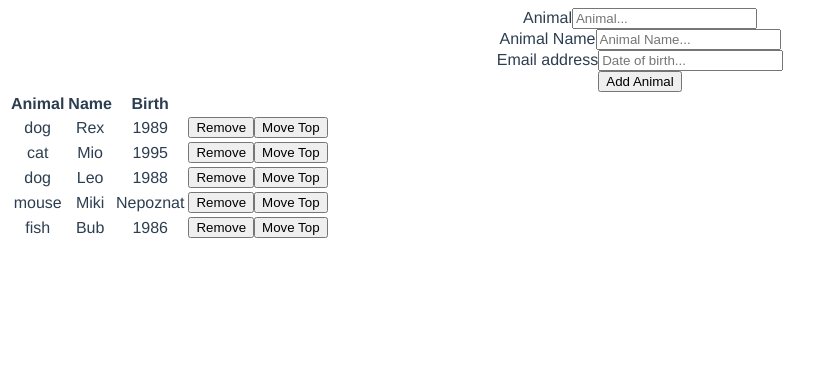
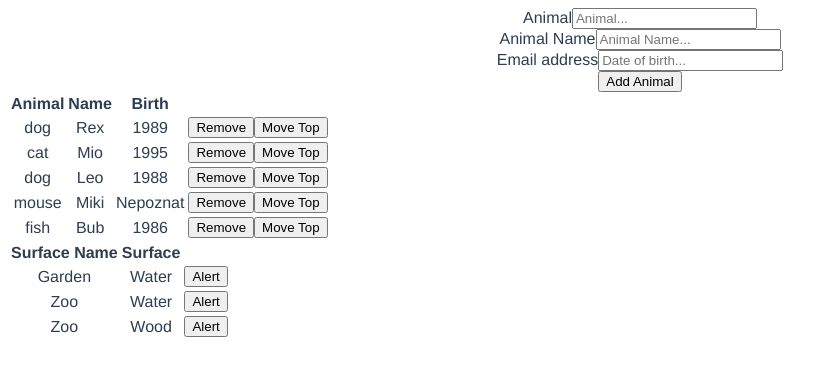
Before and after one commit to BSvetlana/zoo, a Vue app: page / in a window 1280 px wide. Shown: the top 376 px of the page, without its empty margins (0-835 px from the left). Built offline with nearby package versions, Linux system fonts and the light colour scheme; the HTML template or start-up script is replaced by a standard one.

Commit message:
"alert animal"

```diff
--- a/src/components/AnimalList.vue
+++ b/src/components/AnimalList.vue
@@ -41,29 +41,58 @@
                 </tbody>
             </table>
         </div>
+        <div class="col-md-auto">
+            <table class="table">
+                <thead class="bg-secondary text-white">
+                <tr>
+                    <th scope="col">Surface Name</th>
+                    <th scope="col">Surface</th>
+                    <th>&nbsp;</th>
+                </tr>
+                </thead>
+                <tbody>
+                <tr v-for="(sectory, index) in sectors" :key="index">
+                    <td>{{ sectory.name}}</td>
+                    <td>{{ sectory.surface }}</td>
+                    <td>
+                        <button class="btn btn-secondary btn-sm" @click="viewAlert(sectory.name)">Alert</button>
+                    </td>
+                </tr>
+                </tbody>
+            </table>
+        </div>
     </div>
 </template>
 
 <script>
+
+    const sectors = [
+        {name: 'Garden',surface:'Water'},
+        {name: 'Zoo',surface:'Water'},
+        {name: 'Zoo',surface:'Wood'},
+
+    ];
+
     export default {
         name: "AnimalList",
+
         data(){
             return {
                 animals: [
-                    {kind: 'dog', name: 'Rex', dateOfBrth: 2017-10-18},
-                    {kind: 'cat', name: 'Mio', dateOfBrth: 2017-4-18},
-                    {kind: 'dog', name: 'Leo', dateOfBrth: 2016-10-18},
-                    {kind: 'mouse', name: 'Miki', dateOfBrth: ''},
-                    {kind: 'fish', name: 'Bub', dateOfBrth: 2014-10-18},
+                    {kind: 'dog', name: 'Rex', dateOfBrth: 2017-10-18, sector: sectors[0]},
+                    {kind: 'cat', name: 'Mio', dateOfBrth: 2017-4-18, sector: sectors[1]},
+                    {kind: 'dog', name: 'Leo', dateOfBrth: 2016-10-18, sector: sectors[2]},
+                    {kind: 'mouse', name: 'Miki', dateOfBrth: '', sector: sectors[1]},
+                    {kind: 'fish', name: 'Bub', dateOfBrth: 2014-10-18, sector: sectors[0]}
                 ],
                 newAnimal:{
                     kind: '',
                     name: '',
                     dateOfBrth: ''
                 },
-                seen(){
-                    this.animal.dateOfBrth = 'Nepoznat';
-                }
+                sectors: sectors,
+                isDiseble: true
+
             }
 
         },
@@ -79,7 +108,18 @@
             addAnimal(){
                 this.animals.push(this.newAnimal);
                 this.newAnimal = {}
-            }
+            },
+            viewAlert(sector){
+
+                var animalsList = '';
+                for(var i=0; i < this.animals.length; i++) {
+                    if(this.animals[i].sector.name === sector) {
+                        animalsList += this.animals[i].name + ' ';
+                    }
+                }
+                alert(animalsList);
+            },
+
         }
     }
 
```
